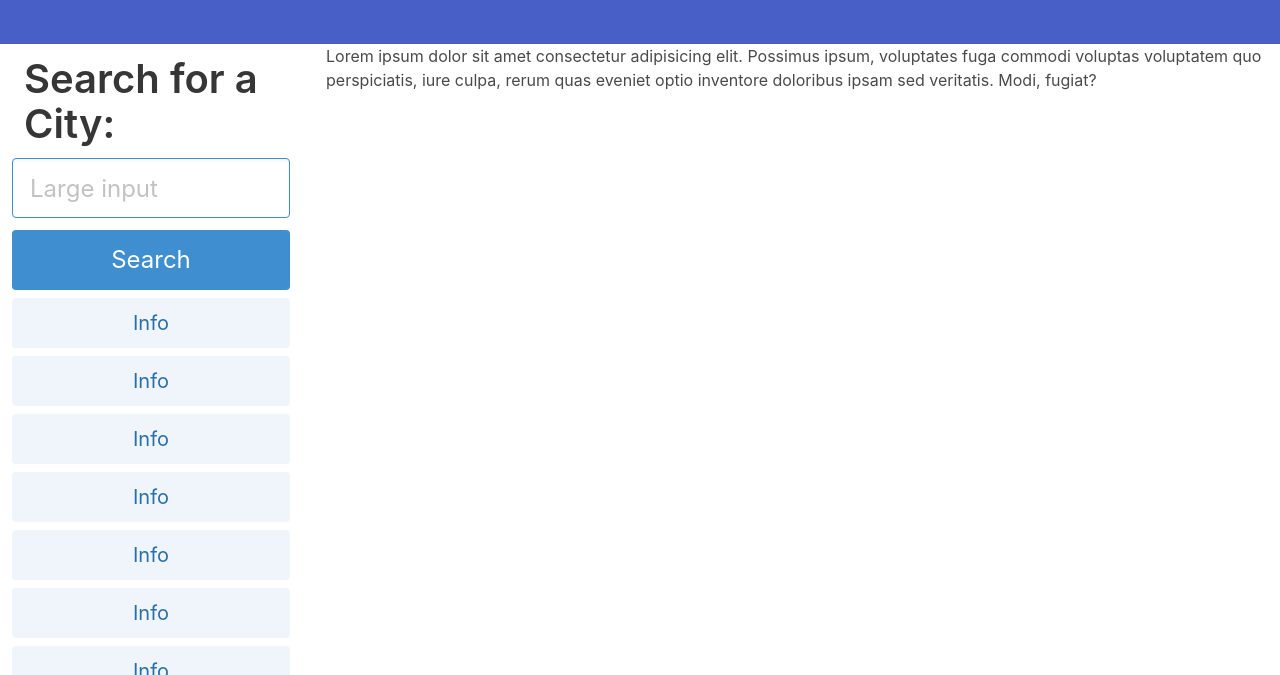
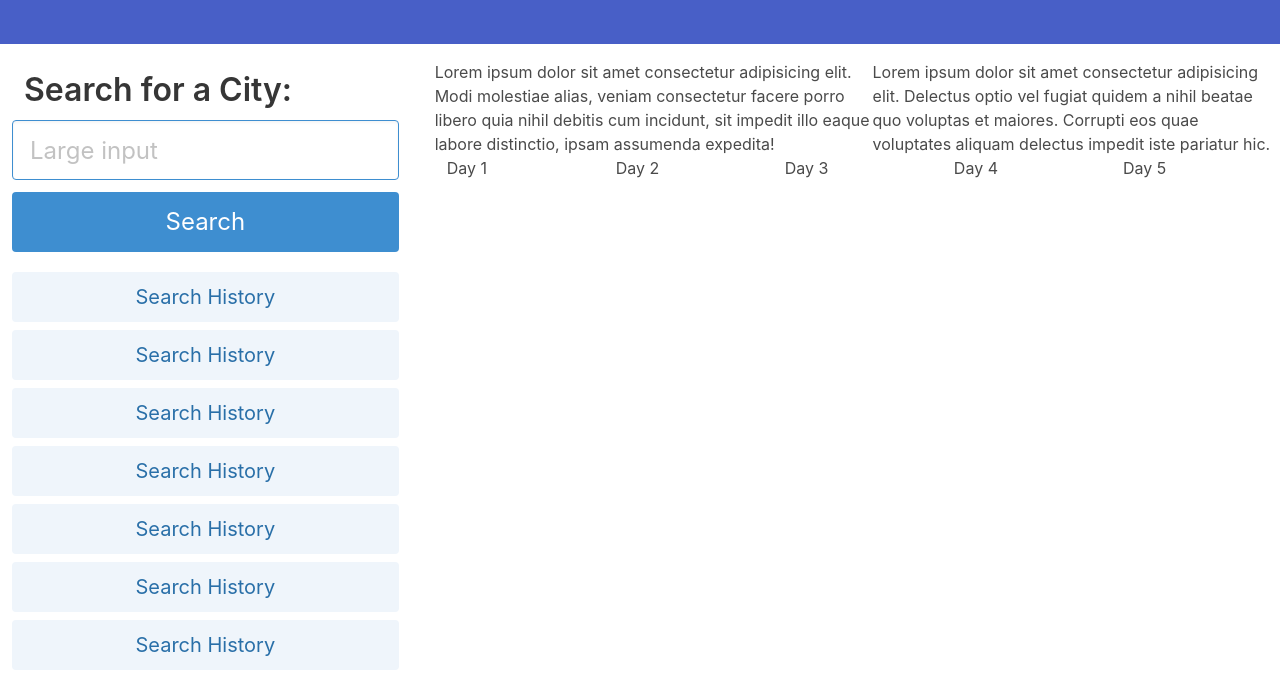
Before and after one commit to daveholst/weather-dashboard, a plain HTML site: page index.html in a window 1280 px wide. Shown: the part 106-781 px from the top of the page. Drawn offline with nearby package versions, Linux system fonts and the light colour scheme; no server answers.

Commit message:
forcast UI

```diff
--- a/assets/js/app.js
+++ b/assets/js/app.js
@@ -0,0 +1,7 @@
+const apiKey = 'b0e377a6dc0651dc529d2d62a44c0ec9';
+let cityName = 'Perth'
+
+// basic fetch for todays weather!
+fetch(`http://api.openweathermap.org/data/2.5/weather?q=${cityName}&units=metric&appid=${apiKey}`)
+  .then(response => response.json())
+  .then(parsedData => console.log(parsedData));
--- a/index.html
+++ b/index.html
@@ -14,40 +14,68 @@
     <title>Weather Dashboard</title>
   </head>
   <body>
-    <section class="hero is-link">
+    <section class="hero is-link mb-4">
       <div class="hero-body">
         <h1 class="title is-1">Weather Dashboard</h1>
       </div>
     </section>
     <div class="columns">
-      <div class="column is-one-quarter">
+      <div class="column is-4">
         <div class="field m-3">
           <div class="block m-3">
-            <label class="title is-2">Search for a City:</label>
+            <label class="title is-3">Search for a City:</label>
           </div>
-          <input class="input is-info is-large" type="text" placeholder="Large input" />
+          <input id="search-button" class="input is-info is-large" type="text" placeholder="Large input" />
         </div>
         <div class="buttons m-3">
           <button class="button is-large is-info is-fullwidth">Search</button>
-          <button class="button is-medium is-info is-light is-fullwidth">Info</button>
-          <button class="button is-medium is-info is-light is-fullwidth">Info</button>
-          <button class="button is-medium is-info is-light is-fullwidth">Info</button>
-          <button class="button is-medium is-info is-light is-fullwidth">Info</button>
-          <button class="button is-medium is-info is-light is-fullwidth">Info</button>
-          <button class="button is-medium is-info is-light is-fullwidth">Info</button>
-          <button class="button is-medium is-info is-light is-fullwidth">Info</button>
-          <button class="button is-medium is-info is-light is-fullwidth">Info</button>
-          <button class="button is-medium is-info is-light is-fullwidth">Info</button>
+        </div>
+        <div class="buttons m-3">
+          <button class="button is-medium is-info is-light is-fullwidth">Search History</button>
+          <button class="button is-medium is-info is-light is-fullwidth">Search History</button>
+          <button class="button is-medium is-info is-light is-fullwidth">Search History</button>
+          <button class="button is-medium is-info is-light is-fullwidth">Search History</button>
+          <button class="button is-medium is-info is-light is-fullwidth">Search History</button>
+          <button class="button is-medium is-info is-light is-fullwidth">Search History</button>
+          <button class="button is-medium is-info is-light is-fullwidth">Search History</button>
+          <button class="button is-medium is-info is-light is-fullwidth">Search History</button>
+          <button class="button is-medium is-info is-light is-fullwidth">Search History</button>
         </div>
 
         Lorem, ipsum dolor sit amet consectetur adipisicing elit. Minima, cumque? At ab magnam unde dolorum deleniti
         dolorem quam aliquid omnis odit vel, tempora, quaerat asperiores! Voluptatum error libero debitis magni.
       </div>
-      <div class="column">
-        Lorem ipsum dolor sit amet consectetur adipisicing elit. Possimus ipsum, voluptates fuga commodi voluptas
-        voluptatem quo perspiciatis, iure culpa, rerum quas eveniet optio inventore doloribus ipsam sed veritatis. Modi,
-        fugiat?
+
+      <div class="column m-3">
+        <div class="container">
+          <div class="columns">
+            <div class="colum is-half">
+              Lorem ipsum dolor sit amet consectetur adipisicing elit. Modi molestiae alias, veniam consectetur facere
+              porro libero quia nihil debitis cum incidunt, sit impedit illo eaque labore distinctio, ipsam assumenda
+              expedita!
+            </div>
+            <div class="colum is-half">
+              Lorem ipsum dolor sit amet consectetur adipisicing elit. Delectus optio vel fugiat quidem a nihil beatae
+              quo voluptas et maiores. Corrupti eos quae voluptates aliquam delectus impedit iste pariatur hic.
+            </div>
+          </div>
+        </div>
+        <div class="container">
+          <div class="columns">
+            <div class="column is-one-fifth">Day 1</div>
+            <div class="column is-one-fifth">Day 2</div>
+            <div class="column is-one-fifth">Day 3</div>
+            <div class="column is-one-fifth">Day 4</div>
+            <div class="column is-one-fifth">Day 5</div>
+          </div>
+        </div>
       </div>
     </div>
+    <script
+      src="https://cdnjs.cloudflare.com/ajax/libs/dayjs/1.10.4/dayjs.min.js"
+      integrity="sha512-0fcCRl828lBlrSCa8QJY51mtNqTcHxabaXVLPgw/jPA5Nutujh6CbTdDgRzl9aSPYW/uuE7c4SffFUQFBAy6lg=="
+      crossorigin="anonymous"
+    ></script>
+    <script src="./assets/js/app.js"></script>
   </body>
 </html>
```
Also changed, not shown: TODO.md (added).
